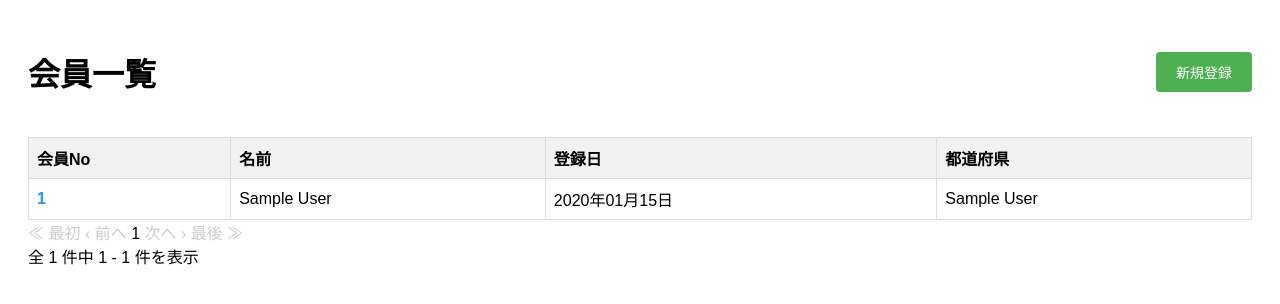
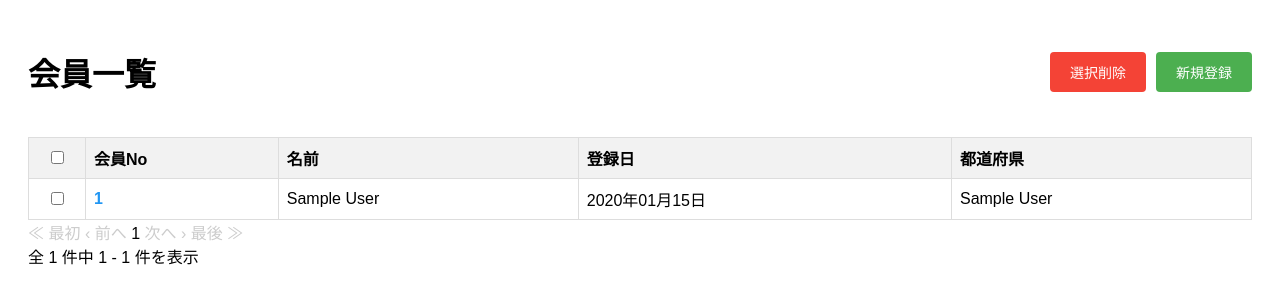
Before and after one commit to umanari145/python_lesson, a Django app: page /customers/index/ in a window 1280 px wide. Shown: the top 304 px of the page. Run offline with Django 5.2, Linux system fonts and the light colour scheme; tables that the repository leaves empty hold one stand-in row (values such as "Sample post").

Commit message:
一旦CRUDを実装

```diff
--- a/customer/urls.py
+++ b/customer/urls.py
@@ -1,5 +1,5 @@
 from django.urls import path
-from .views import CustomerListView, CustomerCreateView, CustomerUpdateView
+from .views import CustomerListView, CustomerCreateView, CustomerUpdateView, CustomerDeleteView
 
 app_name = 'customers'
 
@@ -7,4 +7,5 @@ urlpatterns = [
     path('index/', CustomerListView, name='customer_list'),
     path('create/', CustomerCreateView, name='customer_create'),
     path('edit/<int:pk>/', CustomerUpdateView, name='customer_edit'),
+    path('delete/', CustomerDeleteView, name='customer_delete'),
 ]
--- a/customer/views.py
+++ b/customer/views.py
@@ -61,3 +61,18 @@ def CustomerUpdateView(request, pk):
         'form': form,
         'customer': customer,
     })
+
+def CustomerDeleteView(request):
+    """顧客削除ビュー（複数選択対応）"""
+    if request.method == 'POST':
+        # チェックボックスで選択されたIDを取得
+        customer_ids = request.POST.getlist('customer_ids')
+
+        if customer_ids:
+            # 選択された顧客を削除
+            deleted_count = Customer.objects.filter(pk__in=customer_ids).delete()[0]
+            messages.success(request, f'{deleted_count}件の顧客を削除しました。')
+        else:
+            messages.warning(request, '削除する顧客を選択してください。')
+
+    return redirect('customers:customer_list')
--- a/templates/customers/customer_list.html
+++ b/templates/customers/customer_list.html
@@ -16,6 +16,11 @@
             margin-bottom: 20px;
         }
 
+        .button-group {
+            display: flex;
+            gap: 10px;
+        }
+
         .btn {
             padding: 10px 20px;
             background-color: #4CAF50;
@@ -31,6 +36,19 @@
             background-color: #45a049;
         }
 
+        .btn-delete {
+            background-color: #f44336;
+        }
+
+        .btn-delete:hover {
+            background-color: #da190b;
+        }
+
+        .btn-delete:disabled {
+            background-color: #ccc;
+            cursor: not-allowed;
+        }
+
         table {
             width: 100%;
             border-collapse: collapse;
@@ -42,6 +60,11 @@
         }
         th {
             background-color: #f2f2f2;
+        }
+
+        .checkbox-cell {
+            width: 40px;
+            text-align: center;
         }
 
         .customer-link {
@@ -70,12 +93,21 @@
             color: #155724;
             border: 1px solid #c3e6cb;
         }
+
+        .alert-warning {
+            background-color: #fff3cd;
+            color: #856404;
+            border: 1px solid #ffeeba;
+        }
     </style>
 </head>
 <body>
     <div class="header">
         <h1>会員一覧</h1>
+        <div class="button-group">
+            <button type="button" id="deleteBtn" class="btn btn-delete" onclick="confirmDelete()">選択削除</button>
             <a href="{% url 'customers:customer_create' %}" class="btn">新規登録</a>
+        </div>
     </div>
 
     {% if messages %}
@@ -89,9 +121,14 @@
     {% endif %}
 
     {% if customers %}
+        <form method="post" action="{% url 'customers:customer_delete' %}" id="deleteForm">
+            {% csrf_token %}
             <table>
                 <thead>
                     <tr>
+                        <th class="checkbox-cell">
+                            <input type="checkbox" id="checkAll" onchange="toggleAllCheckboxes(this)">
+                        </th>
                         <th>会員No</th>
                         <th>名前</th>
                         <th>登録日</th>
@@ -101,6 +138,9 @@
                 <tbody>
                     {% for customer in customers %}
                     <tr>
+                        <td class="checkbox-cell">
+                            <input type="checkbox" name="customer_ids" value="{{ customer.pk }}" class="customer-checkbox">
+                        </td>
                         <td>
                             <a href="{% url 'customers:customer_edit' customer.pk %}" class="customer-link">
                                 {{ customer.customer_no }}
@@ -113,6 +153,7 @@
                     {% endfor %}
                 </tbody>
             </table>
+        </form>
 
         <!-- ページネーション（オプション） -->
        <!-- ページネーション -->
@@ -152,5 +193,32 @@
     {% else %}
         <p>会員がありません。</p>
     {% endif %}
+
+    <script>
+        // 全選択/全解除
+        function toggleAllCheckboxes(source) {
+            const checkboxes = document.getElementsByClassName('customer-checkbox');
+            for (let checkbox of checkboxes) {
+                checkbox.checked = source.checked;
+            }
+        }
+
+        // 削除確認ダイアログ
+        function confirmDelete() {
+            const checkboxes = document.querySelectorAll('.customer-checkbox:checked');
+
+            if (checkboxes.length === 0) {
+                alert('削除する顧客を選択してください。');
+                return false;
+            }
+
+            const count = checkboxes.length;
+            const message = `選択された${count}件の顧客を削除しますか？\n\nこの操作は取り消せません。`;
+
+            if (confirm(message)) {
+                document.getElementById('deleteForm').submit();
+            }
+        }
+    </script>
 </body>
 </html>
```
Lines whose indentation alone changed are shown as unchanged.
